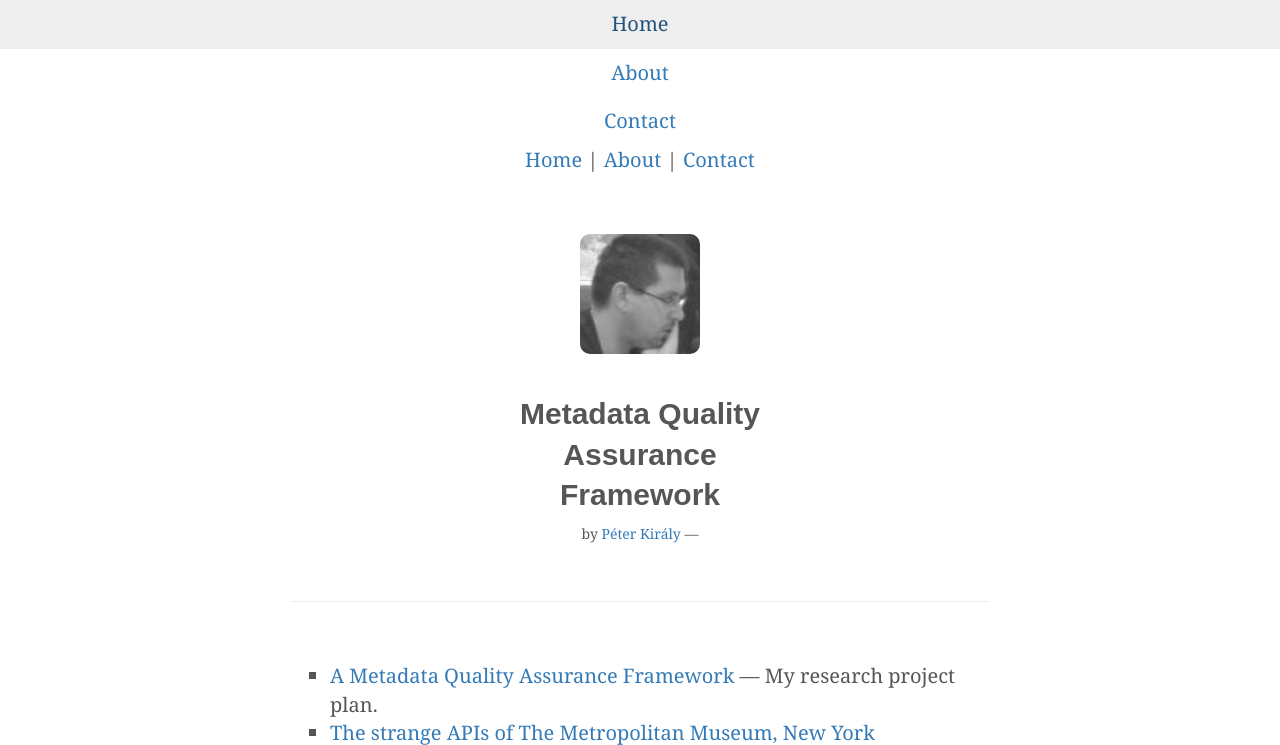
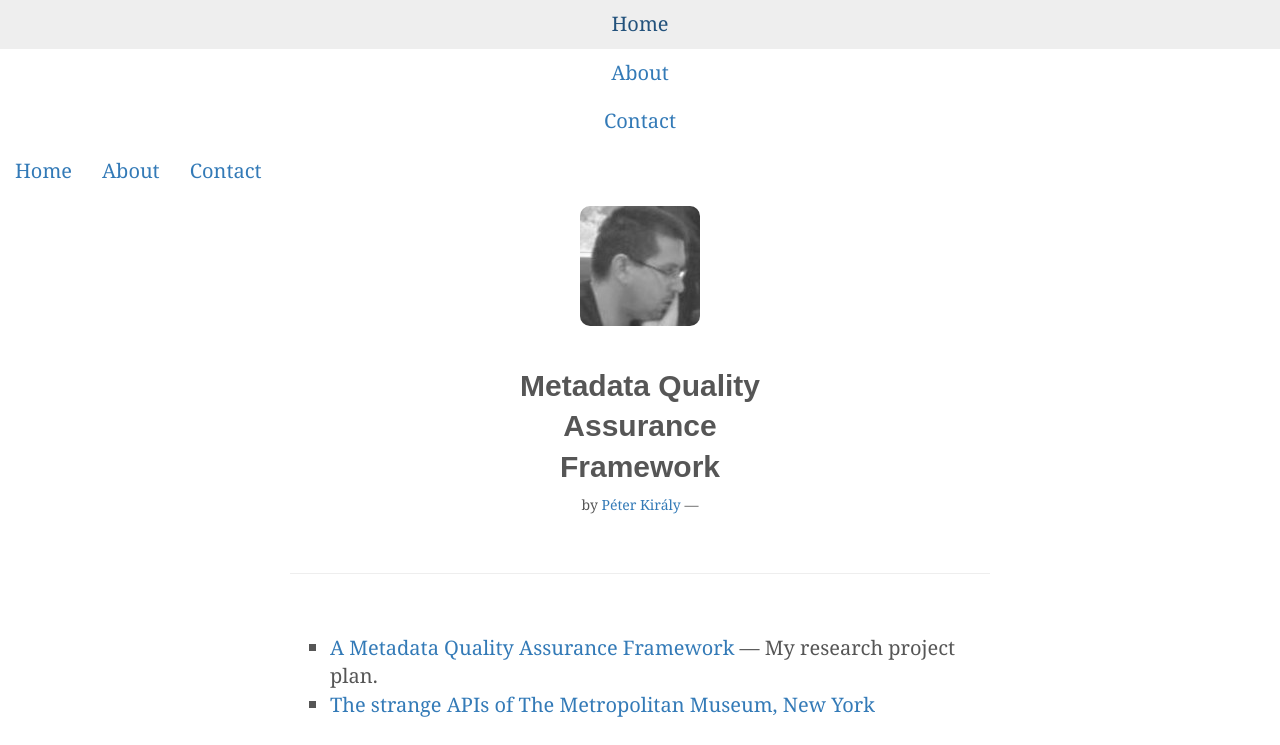
Before and after one commit to pkiraly/pkiraly.github.io, a Jekyll site: the page built from index.html, in a window 1280 px wide and 900 px high, cut to the strip 0-745 px from the top of the window. Built offline with Jekyll 4.4.1, drawn with Linux system fonts in a browser that asks for light colours; nearby versions of some CDN libraries; some web fonts are replaced; the list of posts is cut into pages by our own code; comment, search, counter and statistics services are not loaded.

Commit message:
Update menu.html

```diff
--- a/_includes/menu.html
+++ b/_includes/menu.html
@@ -5,8 +5,10 @@
 		<li><a href="/contact">Contact</a></li>
 	</ul>
 	<nav>
-		<a href="/">Home</a> |
-		<a href="/about">About</a> |
-		<a href="/contact">Contact</a>
+		<ul class="nav navbar-nav">
+			<li><a href="/">Home</a></li>
+			<li><a href="/about">About</a></li>
+			<li><a href="/contact">Contact</a></li>
+		</ul>
 	</nav>
 <header>
```
